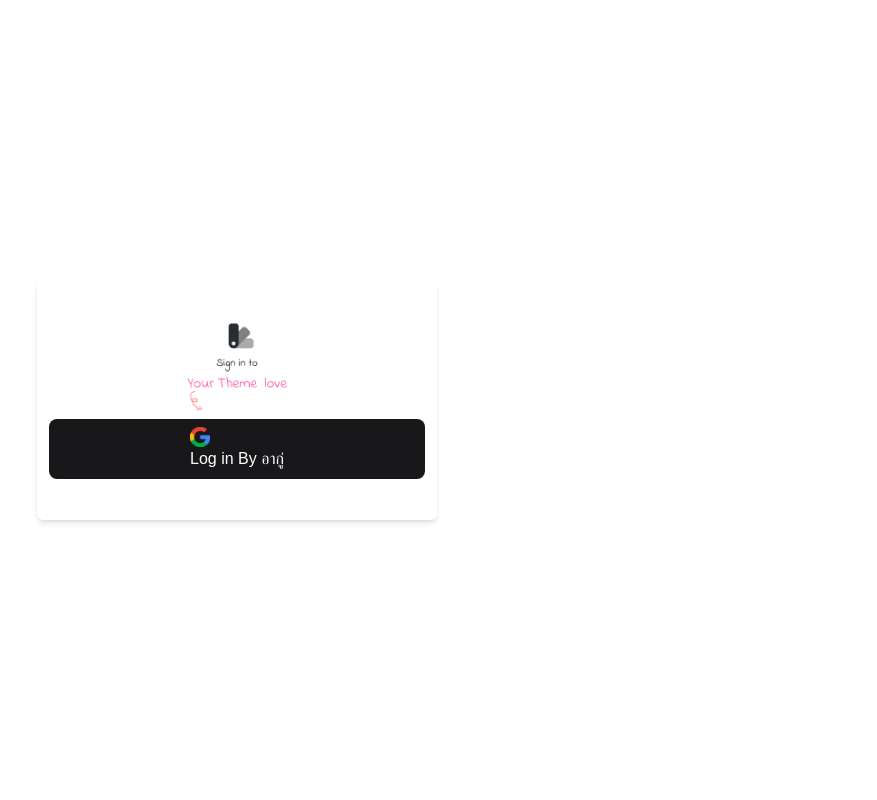
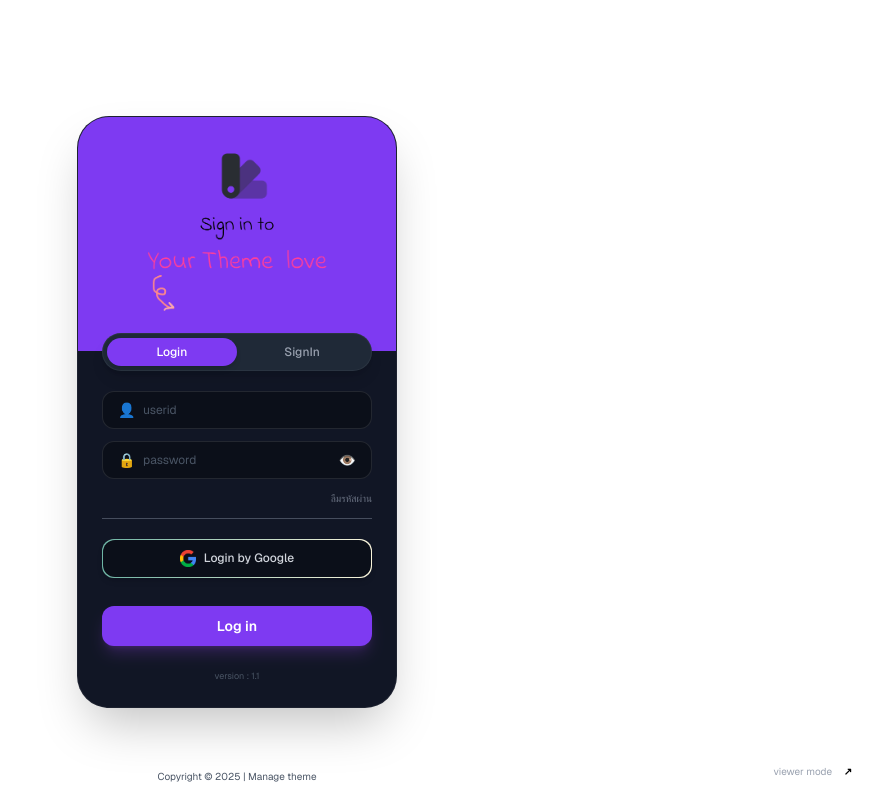
Before and after one commit to MayuraJam/ThemeProject_monorepo, a Next.js app in the folder manageThemeColor/: page /pages/loginPage in a window 1280 px wide. Shown: the whole page, without its empty margins (403-1280 px from the left). Built offline with nearby package versions, Linux system fonts and the light colour scheme; no server answers.

Commit message:
frontend
เพิ่มหน้า login page ทั้ง เข้าสู่ระบบด้วย Google และ เข้าสู่ระบบด้วย email password โดยใช้บริการจาก Supabase Auth

```diff
--- a/manageThemeColor/app/pages/loginPage/page.tsx
+++ b/manageThemeColor/app/pages/loginPage/page.tsx
@@ -1,16 +1,56 @@
 "use client"
+import { useState } from "react";
 import useAuthentication from "@/src/hooks/useAuth";
+import { loginSchema, registerSchema } from "@/src/validate/loginValidate";
+import * as yup from "yup";
 import { useGoogleLogin, GoogleOAuthProvider } from "@react-oauth/google";
 import Swal from "sweetalert2";
 import { useRouter } from "next/navigation";
 import Image from "next/image";
-import { Button } from "@/src/component/atom/Button";
 import loginImage from '@/src/asset/image/loginImage.png';
 import gg_logo from '@/src/asset/image/google-lens-icon-logo.png';
 
 function LoginContent() {
     const router = useRouter();
     const getMe = useAuthentication((state) => state.getMe);
+    const [isLogin, setIsLogin] = useState(true);
+    const [formData, setFormData] = useState({
+        userid: "",
+        password: "",
+        confirmPassword: ""
+    });
+    const [errors, setErrors] = useState<Record<string, string>>({});
+
+    const handleSubmit = async () => {
+        try {
+            setErrors({});
+            if (isLogin) {
+                await loginSchema.validate(formData, { abortEarly: false });
+                // TODO: Handle Login API Call here
+                console.log("Login validated:", formData);
+            } else {
+                await registerSchema.validate(formData, { abortEarly: false });
+                // TODO: Handle Register API Call here
+                console.log("Register validated:", formData);
+            }
+        } catch (err) {
+            if (err instanceof yup.ValidationError) {
+                const validationErrors: Record<string, string> = {};
+                err.inner.forEach((error) => {
+                    if (error.path) {
+                        validationErrors[error.path] = error.message;
+                    }
+                });
+                setErrors(validationErrors);
+            }
+        }
+    };
+
+    const handleModeSwitch = (mode: boolean) => {
+        setIsLogin(mode);
+        setErrors({});
+        setFormData({ userid: "", password: "", confirmPassword: "" });
+    };
 
     const googleLogin = useGoogleLogin({
         onSuccess: async (response) => {
@@ -74,29 +114,130 @@ function LoginContent() {
         }
     });
     return (
-        <>
-            <div className="m-0 p-0 w-full h-full">
-                <div className="flex items-center justify-center min-h-screen">
-                    <div className="w-100 h-60 bg-white rounded-md p-3 flex flex-col items-center justify-center gap-2 shadow-md">
-                        <Image
-                            src={loginImage}
-                            alt="profile image"
-                            width={100}
-                            height={100}
-                        />
-                        <Button variant="primary" size="md" fullWidth className="cursor-pointer" onClick={() => { googleLogin() }}>
-                            <Image
-                                src={gg_logo}
-                                alt="google-icon"
-                                width={20}
-                                height={20}
-                            />
-                            Log in By อากู่
-                        </Button>
+        <div className="min-h-screen w-full  flex flex-col font-sans text-white relative">
+            {/* Header */}
+
+
+            {/* Main Content */}
+            <div className="flex-1 flex items-center justify-center p-4 mt-6">
+                <div className="w-full max-w-[320px] bg-[#111625] rounded-[2rem] shadow-2xl overflow-hidden border border-white/5 flex flex-col relative pb-6">
+
+                    {/* Top Purple Section */}
+                    <div className="bg-[#7E3AF2] pt-8 pb-10 flex flex-col items-center relative">
+                        <div className="flex items-center gap-3">
+                            <Image src={loginImage} alt="logo" width={180} height={180} />
+                        </div>
+
+                        {/* Toggle */}
+                        <div className="absolute -bottom-5 w-[85%] bg-[#1F2937] rounded-full p-1 flex shadow-lg border border-white/5 ">
+                            <button
+                                onClick={() => handleModeSwitch(true)}
+                                className={`flex-1 py-1.5 text-xs font-medium rounded-full transition-all cursor-pointer ${isLogin ? 'bg-[#7E3AF2] text-white shadow-md' : 'text-gray-400 hover:text-white'}`}
+                            >
+                                Login
+                            </button>
+                            <button
+                                onClick={() => handleModeSwitch(false)}
+                                className={`flex-1 py-1.5 text-xs font-medium rounded-full transition-all cursor-pointer ${!isLogin ? 'bg-[#7E3AF2] text-white shadow-md' : 'text-gray-400 hover:text-white'}`}
+                            >
+                                SignIn
+                            </button>
+                        </div>
+                    </div>
+
+                    {/* Form Section */}
+                    <div className="px-6 pt-10 flex flex-col gap-4">
+
+                        {/* Input Fields */}
+                        <div className="flex flex-col gap-3">
+                            <div className="flex flex-col gap-1">
+                                <div className="relative">
+                                    <span className="absolute left-4 top-1/2 -translate-y-1/2 text-gray-500 text-sm">👤</span>
+                                    <input
+                                        type="text"
+                                        placeholder={"userid"}
+                                        value={formData.userid}
+                                        onChange={(e) => setFormData({ ...formData, userid: e.target.value })}
+                                        className={`w-full bg-[#0B0F19] border ${errors.userid ? 'border-red-500 focus:border-red-500' : 'border-white/10 focus:border-[#7E3AF2]'} rounded-xl py-2.5 pl-10 pr-4 text-xs focus:outline-none transition-colors placeholder-gray-600`}
+                                    />
+                                </div>
+                                {errors.userid && <span className="text-red-500 text-[10px] ml-2">{errors.userid}</span>}
+                            </div>
+
+                            <div className="flex flex-col gap-1">
+                                <div className="relative">
+                                    <span className="absolute left-4 top-1/2 -translate-y-1/2 text-gray-500 text-sm">🔒</span>
+                                    <input
+                                        type="password"
+                                        placeholder="password"
+                                        value={formData.password}
+                                        onChange={(e) => setFormData({ ...formData, password: e.target.value })}
+                                        className={`w-full bg-[#0B0F19] border ${errors.password ? 'border-red-500 focus:border-red-500' : 'border-white/10 focus:border-[#7E3AF2]'} rounded-xl py-2.5 pl-10 pr-10 text-xs focus:outline-none transition-colors placeholder-gray-600`}
+                                    />
+                                    <span className="absolute right-4 top-1/2 -translate-y-1/2 text-gray-500 cursor-pointer text-sm hover:text-gray-300">👁️</span>
+                                </div>
+                                {errors.password && <span className="text-red-500 text-[10px] ml-2">{errors.password}</span>}
+                            </div>
+
+                            {!isLogin && (
+                                <div className="flex flex-col gap-1">
+                                    <div className="relative">
+                                        <span className="absolute left-4 top-1/2 -translate-y-1/2 text-gray-500 text-sm">🔒</span>
+                                        <input
+                                            type="password"
+                                            placeholder="confirm password"
+                                            value={formData.confirmPassword}
+                                            onChange={(e) => setFormData({ ...formData, confirmPassword: e.target.value })}
+                                            className={`w-full bg-[#0B0F19] border ${errors.confirmPassword ? 'border-red-500 focus:border-red-500' : 'border-white/10 focus:border-[#7E3AF2]'} rounded-xl py-2.5 pl-10 pr-10 text-xs focus:outline-none transition-colors placeholder-gray-600`}
+                                        />
+                                        <span className="absolute right-4 top-1/2 -translate-y-1/2 text-gray-500 cursor-pointer text-sm hover:text-gray-300">👁️</span>
+                                    </div>
+                                    {errors.confirmPassword && <span className="text-red-500 text-[10px] ml-2">{errors.confirmPassword}</span>}
+                                </div>
+                            )}
+                        </div>
+
+                        {isLogin && <div className="text-right text-[10px] text-gray-500 cursor-pointer hover:text-white mt-[-4px]">ลืมรหัสผ่าน</div>}
+                        <hr className="border-gray-500/60  mt-[-4px]" />
+                        {/* Google Login */}
+                        <button
+                            onClick={() => googleLogin()}
+                            className="mt-1 w-full p-[1px] bg-gradient-to-r from-[#6EB5A5] to-[#F9F4DB] rounded-xl hover:opacity-90 transition-opacity cursor-pointer shadow-md"
+                        >
+                            <div className="flex items-center justify-center gap-2 bg-[#0B0F19] hover:bg-white/5 transition-colors w-full h-full rounded-xl py-2.5 ">
+                                <Image src={gg_logo} alt="google" width={16} height={16} />
+                                <span className="text-xs font-medium text-gray-300 hover:text-gray-800">Login by Google</span>
+                            </div>
+                        </button>
+
+                        {/* Submit Button */}
+                        <button
+                            onClick={handleSubmit}
+                            className="mt-3 w-full bg-[#7E3AF2] hover:bg-[#6834d4] text-white rounded-xl py-2.5 text-sm font-semibold transition-colors shadow-lg shadow-purple-500/20 cursor-pointer"
+                        >
+                            {isLogin ? 'Log in' : 'Sign In'}
+                        </button>
+
+                        <div className="text-center text-[9px] text-gray-600 mt-2">
+                            version : 1.1
+                        </div>
                     </div>
                 </div>
             </div>
-        </>
+
+            {/* Footer */}
+            <div className="w-full text-center p-4 text-[10px] text-gray-600 absolute bottom-0">
+                Copyright © 2025 | Manage theme
+            </div>
+
+            {/* Viewer Mode Button (Bottom Right) */}
+            <div className="absolute bottom-4 right-4">
+                <button className="flex items-center gap-2 border border-white/20 rounded-full pl-3 pr-1 py-1 text-[10px] hover:bg-white/10 transition text-gray-400">
+                    viewer mode
+                    <span className="bg-white text-black rounded-full w-4 h-4 flex items-center justify-center font-bold">↗</span>
+                </button>
+            </div>
+        </div>
     )
 }
 
--- a/manageThemeColor/src/hooks/useAuth.tsx
+++ b/manageThemeColor/src/hooks/useAuth.tsx
@@ -24,10 +24,12 @@ const useAuthentication = create<AuthState>((set) => ({
   },
   authLoading: false,
   authMessage: "",
+  //ดึงข้อมูลผู้ใช้งาน นำ assess_token ส่งกลับไปเพื่อดึงข้อมูลใน getMe
   getMe: async () => {
     set({ authLoading: true, authMessage: "" });
     try {
-      const response = await api.get("/api/google-login");
+      //ส่ง acessh token ผ่าน header
+      const response = await api.get("/api/authen/google-login");
       const responseData = response.data;
       if (!responseData) {
         throw new Error("หลังบ้านส่งของกลับมาเป็นค่าว่างเปล่า");
--- /dev/null
+++ b/manageThemeColor/src/validate/loginValidate.ts
@@ -0,0 +1,16 @@
+import * as yup from 'yup';
+
+export const loginSchema = yup.object().shape({
+  userid: yup.string().required('กรุณากรอก User ID'),
+  password: yup.string().required('กรุณากรอกรหัสผ่าน'),
+});
+
+export const registerSchema = yup.object().shape({
+  userid: yup.string().required('กรุณากรอก User ID'),
+  password: yup.string()
+    .required('กรุณากรอกรหัสผ่าน')
+    .min(6, 'รหัสผ่านต้องมีอย่างน้อย 6 ตัวอักษร'),
+  confirmPassword: yup.string()
+    .required('กรุณายืนยันรหัสผ่าน')
+    .oneOf([yup.ref('password')], 'รหัสผ่านไม่ตรงกัน'),
+});
```
